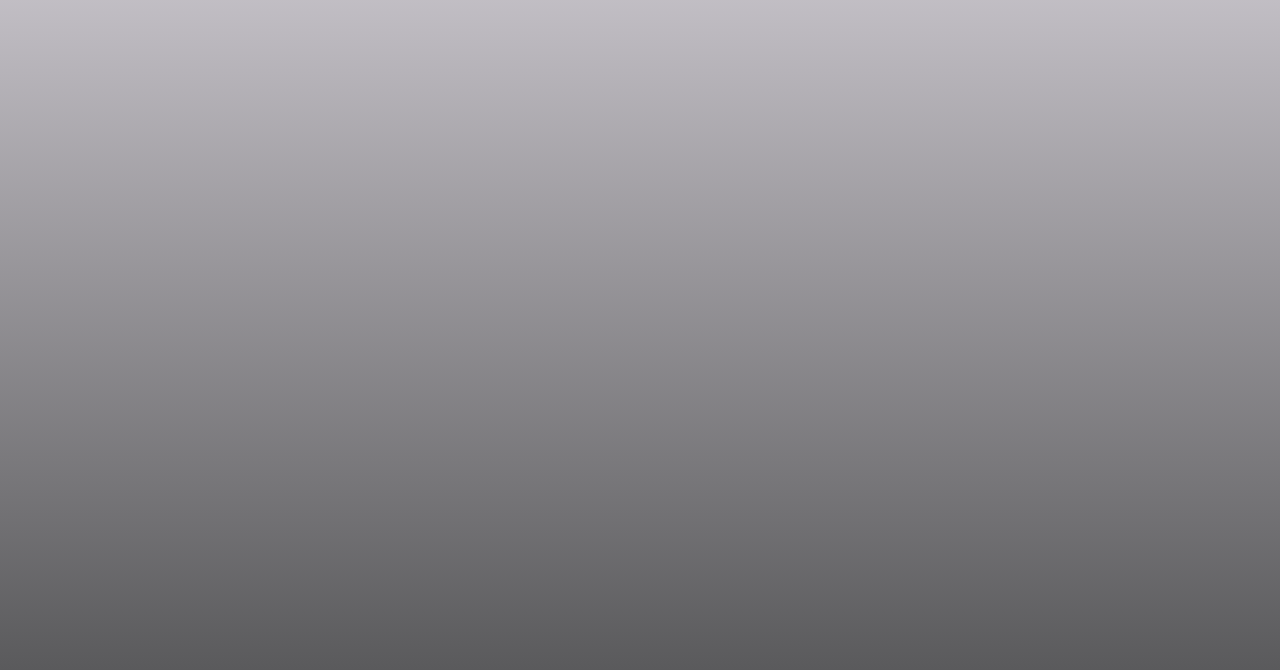
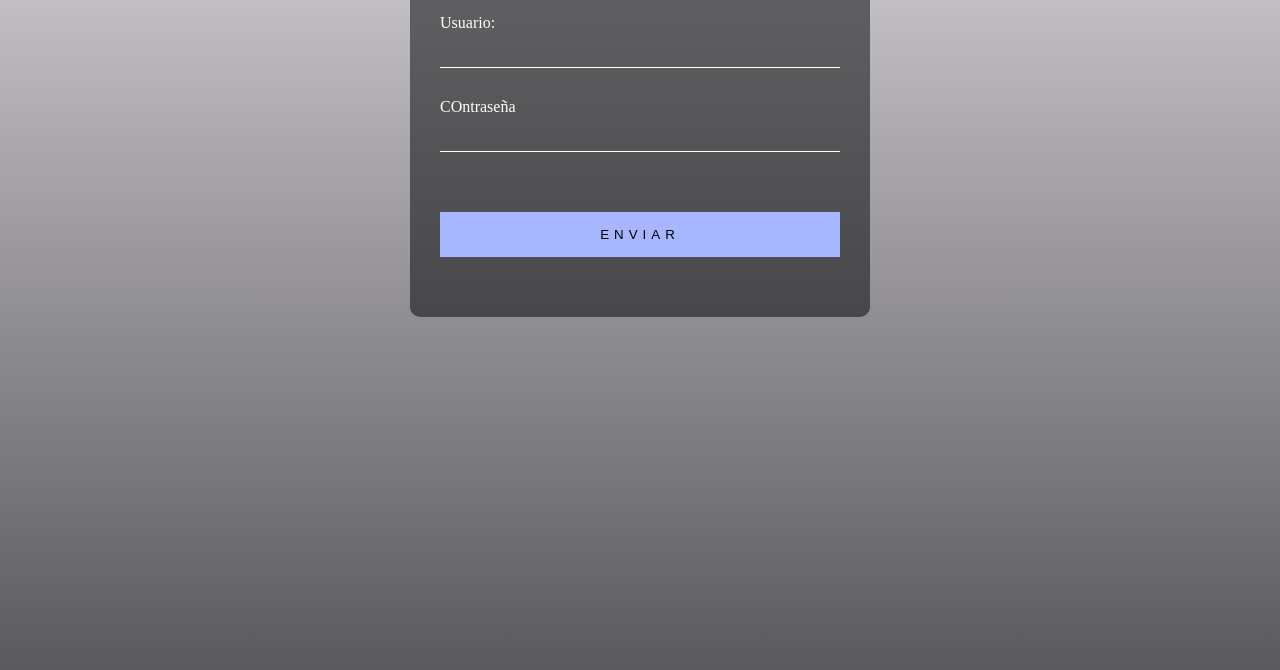
Before and after one commit to Noe993/TEST02, a plain HTML site: page index3.html in a window 1280 px wide. Shown: the part 130-800 px from the top of the page. Drawn offline with Linux system fonts and the light colour scheme.

Commit message:
test02 guaradito

```diff
--- a/css/styles.css
+++ b/css/styles.css
@@ -5,6 +5,13 @@ body{
     margin: 0;
     padding: 0;
     background: linear-gradient(#d5d1d8,#5a5a5c);
+}
+.contenedor{
+    margin: 50px auto;
+    width: 400px;
+    padding: 30px;
+    background: rgb(0,0,0,.5);
+    border-radius: 10px;
 }
 .contenedor h2{
     margin: 0 0 30px;
@@ -16,3 +23,22 @@ body{
 .contenedor .elemento label{
     color: #ffff;
 }
+.contenedor .elemento input{
+    width: 100%;
+    padding: 10px 0;
+    color: #fff;
+    background: transparent;
+    border: none;
+    border-bottom: 1px solid #fff;
+    margin-bottom: 30px;
+}
+.contenedor .elemento input[type="submit"]{
+    background-color: #a6b6ff;
+    border: none;
+    letter-spacing: 5px;
+    text-transform: uppercase;
+    cursor: pointer;
+    padding: 15px;
+    margin-top: 30px;
+    color: black;
+}
```
